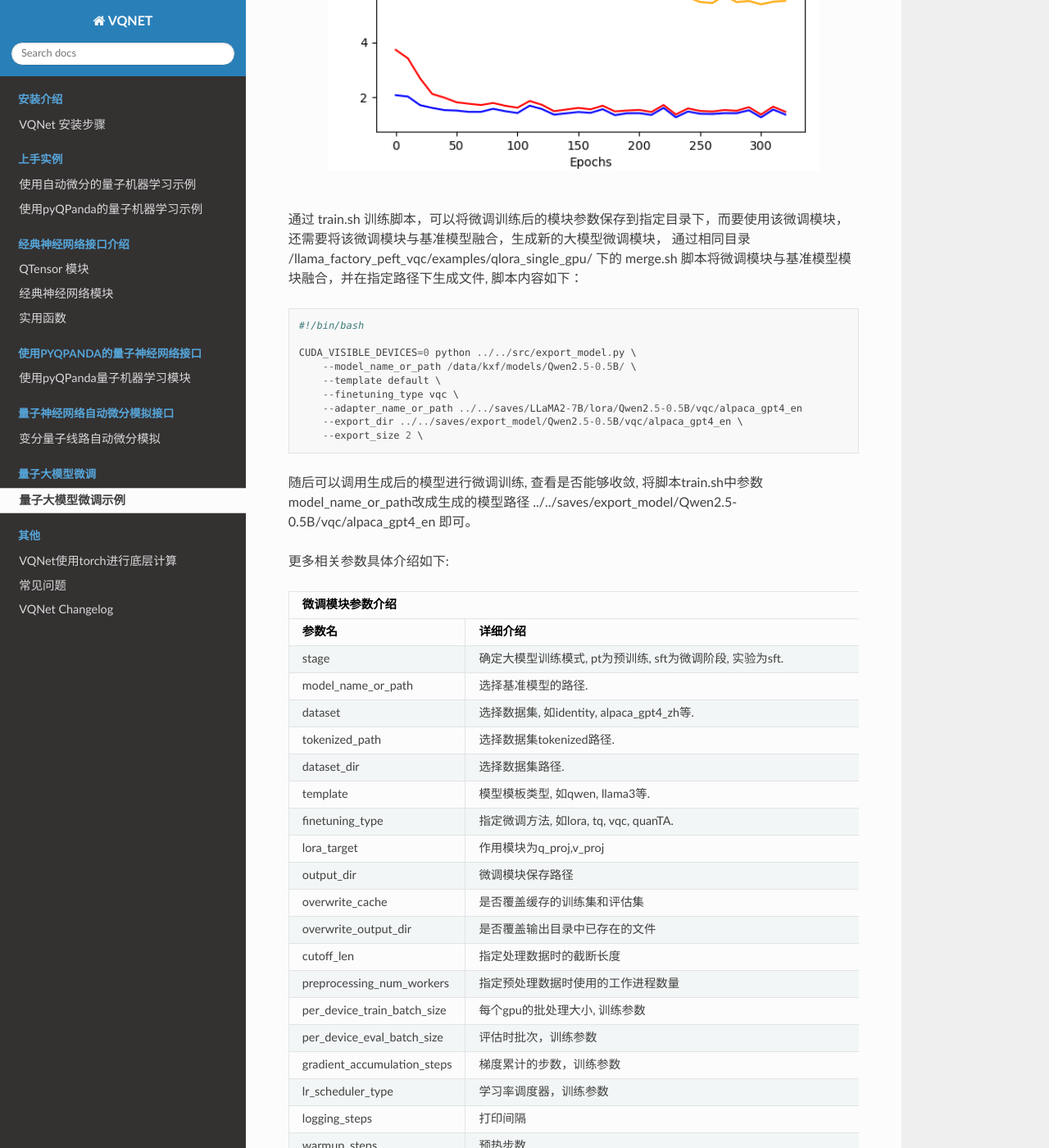
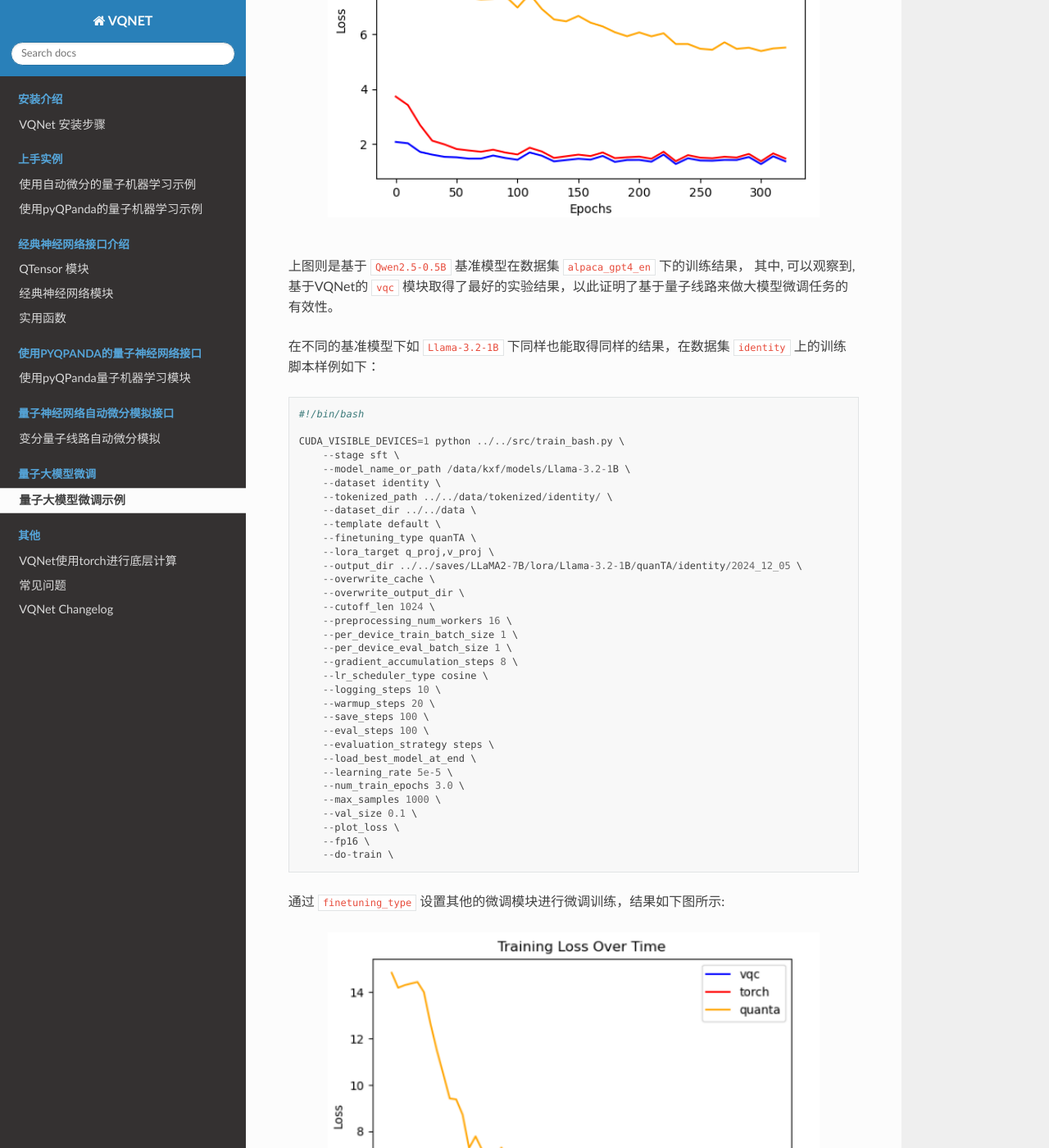
Before and after one commit to OriginQ/VQNET2.0-tutorial, a Sphinx documentation site: the page built from source/rst/llm.rst, in a window 1280 px wide and 1400 px high, scrolled down 1884 px. Shown: the whole window at 82% size. Built offline with Sphinx 7.4.7 and the Read the Docs theme 3.1.0, drawn with Linux system fonts in a browser that asks for light colours; some of the changed text lies outside the part shown.

Commit message:
[fix] fix some llm.rst file

```diff
--- a/source/rst/llm.rst
+++ b/source/rst/llm.rst
@@ -32,9 +32,9 @@
     # 安装VQNet
     pip install pyvqnet==2.15.0 --index-url https://pypi.originqc.com.cn
 
-完成需求包安装后, 可以参考文件目录 /llama_factory_peft_vqc/examples/qlora_single_gpu/ 下train.sh等脚本, 根据脚本指定训练基准模型，微调模块选择，微调模块输出路径等参数
+完成需求包安装后, 可以参考文件目录 ``/llama_factory_peft_vqc/examples/qlora_single_gpu/`` 下 ``train.sh`` 等脚本, 根据脚本指定训练基准模型，微调模块选择，微调模块输出路径等参数.
 
-train.sh 脚本样例如下，确定基准模型、数据集、输出的路径等参数信息：
+``train.sh`` 脚本样例如下，确定基准模型、数据集、输出的路径等参数信息：
 
 .. code-block::
 
@@ -72,7 +72,8 @@
         --fp16 \
         --do-train \
 
-除了上面基于 vqc 微调模块训练的实验结果, 也将基于其他tq, quanTA模块的实验结果损失记录, 并且将结果绘图， 结果如下:
+在量子大模型微调模块中, 相较经典的大模型微调模块, 添加了三种额外的微调方式, 除了上面基于VQNet实现的vqc微调模块 ``vqc`` 、量子张量分解模块 ``quanTA``, 还有基于torch quantum实现的vqc模块  ``tq``,
+上述的 ``train.sh`` 样例中是 ``vqc`` 模块微调的脚本样例, 若使用另外两种微调模块则将 ``finetuning_type`` 改为 ``quanTA`` , ``tq`` 即可，将三个模块实验结果记录并绘图， 结果如下:
 
 .. image:: ./images/peft_vqc1.png
    :width: 600 px
@@ -80,8 +81,57 @@
 
 |
 
-通过 train.sh 训练脚本，可以将微调训练后的模块参数保存到指定目录下，而要使用该微调模块，还需要将该微调模块与基准模型融合，生成新的大模型微调模块，
-通过相同目录 /llama_factory_peft_vqc/examples/qlora_single_gpu/ 下的 merge.sh 脚本将微调模块与基准模型模块融合，并在指定路径下生成文件, 脚本内容如下：
+上图则是基于 ``Qwen2.5-0.5B`` 基准模型在数据集 ``alpaca_gpt4_en`` 下的训练结果， 其中, 可以观察到, 基于VQNet的 ``vqc`` 模块取得了最好的实验结果，以此证明了基于量子线路来做大模型微调任务的有效性。
+
+在不同的基准模型下如 ``Llama-3.2-1B`` 下同样也能取得同样的结果，在数据集 ``identity`` 上的训练脚本样例如下：
+
+.. code-block::
+
+    #!/bin/bash
+
+    CUDA_VISIBLE_DEVICES=1 python ../../src/train_bash.py \
+        --stage sft \
+        --model_name_or_path /data/kxf/models/Llama-3.2-1B \
+        --dataset identity \
+        --tokenized_path ../../data/tokenized/identity/ \
+        --dataset_dir ../../data \
+        --template default \
+        --finetuning_type quanTA \
+        --lora_target q_proj,v_proj \
+        --output_dir ../../saves/LLaMA2-7B/lora/Llama-3.2-1B/quanTA/identity/2024_12_05 \
+        --overwrite_cache \
+        --overwrite_output_dir \
+        --cutoff_len 1024 \
+        --preprocessing_num_workers 16 \
+        --per_device_train_batch_size 1 \
+        --per_device_eval_batch_size 1 \
+        --gradient_accumulation_steps 8 \
+        --lr_scheduler_type cosine \
+        --logging_steps 10 \
+        --warmup_steps 20 \
+        --save_steps 100 \
+        --eval_steps 100 \
+        --evaluation_strategy steps \
+        --load_best_model_at_end \
+        --learning_rate 5e-5 \
+        --num_train_epochs 3.0 \
+        --max_samples 1000 \
+        --val_size 0.1 \
+        --plot_loss \
+        --fp16 \
+        --do-train \
+
+
+通过 ``finetuning_type`` 设置其他的微调模块进行微调训练，结果如下图所示:
+
+.. image:: ./images/peft_vqc2.png
+   :width: 600 px
+   :align: center
+
+|
+
+上述则是在不同模型下进行训练的实验结果, 通过 ``train.sh`` 训练脚本，可以将微调训练后的模块参数保存到指定目录下，而要使用该微调模块，还需要将该微调模块与基准模型融合，生成新的大模型微调模块，
+通过相同目录 ``/llama_factory_peft_vqc/examples/qlora_single_gpu/`` 下的 ``merge.sh`` 脚本将微调模块与基准模型模块融合，并在指定路径下生成文件, 脚本内容如下：
 
 .. code-block::
 
@@ -95,7 +145,7 @@
         --export_dir ../../saves/export_model/Qwen2.5-0.5B/vqc/alpaca_gpt4_en \
         --export_size 2 \
 
-随后可以调用生成后的模型进行微调训练, 查看是否能够收敛, 将脚本train.sh中参数model_name_or_path改成生成的模型路径 ../../saves/export_model/Qwen2.5-0.5B/vqc/alpaca_gpt4_en 即可。
+随后可以调用生成后的模型进行微调训练, 查看是否能够收敛, 将脚本 ``train.sh`` 中参数 ``model_name_or_path`` 改成生成的模型路径 ``../../saves/export_model/Qwen2.5-0.5B/vqc/alpaca_gpt4_en`` 即可。
 
 更多相关参数具体介绍如下:
 
@@ -109,7 +159,7 @@
 dataset                             选择数据集, 如identity, alpaca_gpt4_zh等.
 tokenized_path                      选择数据集tokenized路径.
 dataset_dir                         选择数据集路径.
-template                            模型模板类型, 如qwen, llama3等.
+template                            模型模板类型, 如llama3等.
 finetuning_type                     指定微调方法, 如lora, tq, vqc, quanTA.
 lora_target                         作用模块为q_proj,v_proj
 output_dir                          微调模块保存路径
@@ -132,10 +182,12 @@
 max_samples                         训练最大样本数
 val_size                            验证集大小
 plot_loss                           是否保存训练损失曲线
-fp16                                使用fp16混合精度训练, 在vqc模块使用float32
+fp16                                是否使用fp16混合精度训练, 在vqc模块使用float32
 do-train                            是否指定是训练任务
 adapter_name_or_path                选择训练结束后生成文件路径
 export_dir                          合成后的模型路径
 export_size                         导出模型的批次大小
 export_legacy_format                这个参数指定是否使用旧的导出格式，确定到处格式可以在其他环境中部署
 ==============================     ===================================================================
+
+其中参数详细介绍可以参考网址 https://llamafactory.readthedocs.io/zh-cn/latest/advanced/arguments.html
```
Also changed, not shown: other parts of source/rst/llm.rst (+3 -3 lines), source/rst/images/peft_vqc2.png (added).
